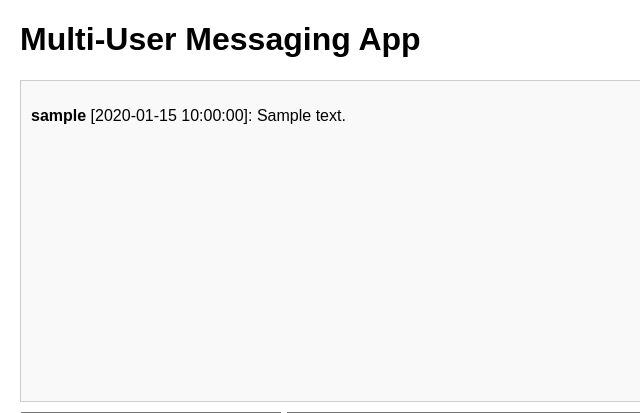
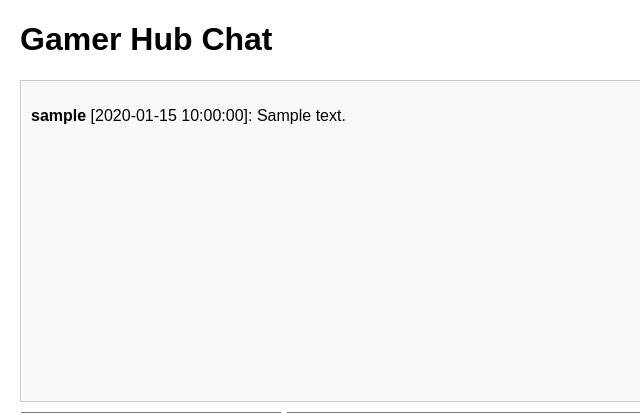
Before and after one commit to rcreator822/GamerHub, a PHP site: page /chat/index.php in a window 1280 px wide. Shown: the top 413 px of the page, without its empty margins (0-640 px from the left). Run offline with PHP 8.4, Linux system fonts and the light colour scheme; tables that the repository leaves empty hold one stand-in row (values such as "Sample post").

Commit message:
Update index.php

```diff
--- a/chat/index.php
+++ b/chat/index.php
@@ -87,7 +87,7 @@ if (isset($_POST['username']) && isset($_POST['message'])) {
     </style>
 </head>
 <body>
-    <h1>Multi-User Messaging App</h1>
+    <h1>Gamer Hub Chat</h1>
     <!-- Chat window where messages will appear -->
     <div id="chat-window">
         <?php
```
